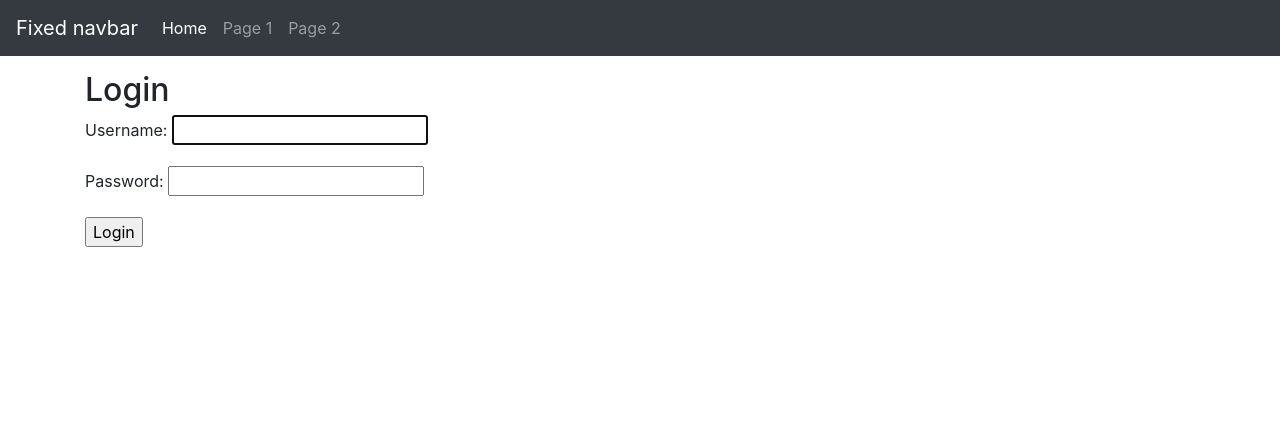
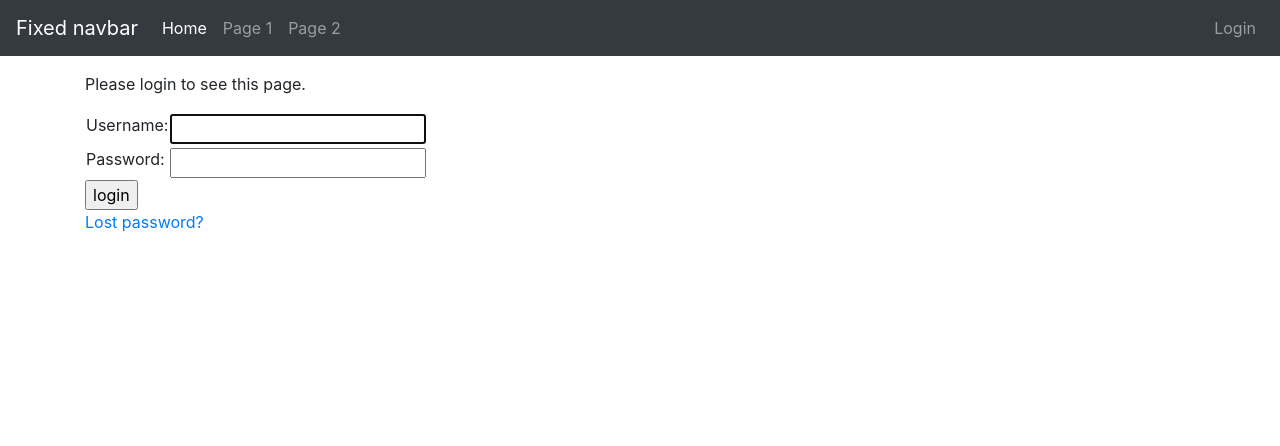
Before and after one commit to rodp82/django-demo, a Django app: a page that uses mysite/templates/mysite/base.html in a window 1280 px wide. Shown: the top 446 px of the page. Run offline with Django 3.2, Linux system fonts and the light colour scheme; some libraries are stand-ins or nearby versions.

Commit message:
Added login/logout functionality

```diff
--- a/mysite/main/templates/main/home.html
+++ b/mysite/main/templates/main/home.html
@@ -4,8 +4,8 @@
 
 <div class="container">
     <div class="jumbotron">
-        <h1>Hello World!</h1>
-        <p>{{ message }}</p>
+        <h1>Hello {{ name }}!</h1>
+        <p>Welcome</p>
     </div>
 </div>
 
--- a/mysite/main/views.py
+++ b/mysite/main/views.py
@@ -19,7 +19,11 @@ from django.views import View
 
 class Home(View):
     def get(self, request):
-        tplVars = {'message': 'Welcome'}
+        if request.user.is_authenticated:
+            tplVars = {'name': request.user.username}
+        else:
+            tplVars = {'name': 'Guest'}
+
         return render(request, 'main/home.html', tplVars)
 
 
--- a/mysite/mysite/settings.py
+++ b/mysite/mysite/settings.py
@@ -116,3 +116,8 @@ USE_TZ = True
 
 STATIC_URL = '/static/'
 STATICFILES_DIRS = (os.path.join(BASE_DIR, "static"),)
+
+LOGIN_URL = 'site_login'
+LOGOUT_URL = 'site_logout'
+LOGIN_REDIRECT_URL = 'home'
+LOGOUT_REDIRECT_URL = 'home'
--- a/mysite/mysite/urls.py
+++ b/mysite/mysite/urls.py
@@ -15,10 +15,11 @@ Including another URLconf
 """
 from django.conf.urls import include, url
 from django.contrib import admin
-# from django.contrib.auth import views as auth_views
+from django.contrib.auth import views as auth_views
 
 urlpatterns = [
     url(r'^', include('django.contrib.auth.urls')),
+    url(r'^login/$', auth_views.LoginView.as_view(), name='site_login'),
     url(r'^', include('main.urls')),
     url(r'^admin/', admin.site.urls),
 ]
--- a/mysite/templates/mysite/base.html
+++ b/mysite/templates/mysite/base.html
@@ -9,7 +9,7 @@
     <meta name="description" content="">
     <meta name="author" content="">
 
-    <title>Fixed top navbar example for Bootstrap</title>
+    <title>{% block title %}My Django Demo Site{% endblock %}</title>
 
     <!-- Bootstrap core CSS -->
     <link rel="stylesheet" type="text/css" href="{% static 'vendors/bootstrap/css/bootstrap.min.css' %}"/>
@@ -37,6 +37,17 @@
                 <a class="nav-link" href="/page2">Page 2</a>
             </li>
         </ul>
+        <ul class="navbar-nav">
+            {% if user.is_authenticated %}
+            <li class="nav-item">
+                <a class="nav-link" href="/logout">Logout</a>
+            </li>
+            {% else %}
+            <li class="nav-item">
+                <a class="nav-link" href="{% url 'site_login' %}">Login</a>
+            </li>
+            {% endif %}
+        </ul>
     </div>
 </nav>
 
--- a/mysite/templates/registration/login.html
+++ b/mysite/templates/registration/login.html
@@ -3,10 +3,38 @@
 {% block title %}Login{% endblock %}
 
 {% block content %}
-  <h2>Login</h2>
-  <form method="post">
+
+{% if form.errors %}
+<p>Your username and password didn't match. Please try again.</p>
+{% endif %}
+
+{% if next %}
+    {% if user.is_authenticated %}
+    <p>Your account doesn't have access to this page. To proceed,
+        please login with an account that has access.</p>
+    {% else %}
+    <p>Please login to see this page.</p>
+    {% endif %}
+{% endif %}
+
+<form method="post" action="{% url 'login' %}">
     {% csrf_token %}
-    {{ form.as_p }}
-    <button type="submit">Login</button>
-  </form>
+    <table>
+        <tr>
+            <td>{{ form.username.label_tag }}</td>
+            <td>{{ form.username }}</td>
+        </tr>
+        <tr>
+            <td>{{ form.password.label_tag }}</td>
+            <td>{{ form.password }}</td>
+        </tr>
+    </table>
+
+    <input type="submit" value="login"/>
+    <input type="hidden" name="next" value="{{ next }}"/>
+</form>
+
+{# Assumes you setup the password_reset view in your URLconf #}
+<p><a href="{% url 'password_reset' %}">Lost password?</a></p>
+
 {% endblock %}
```
